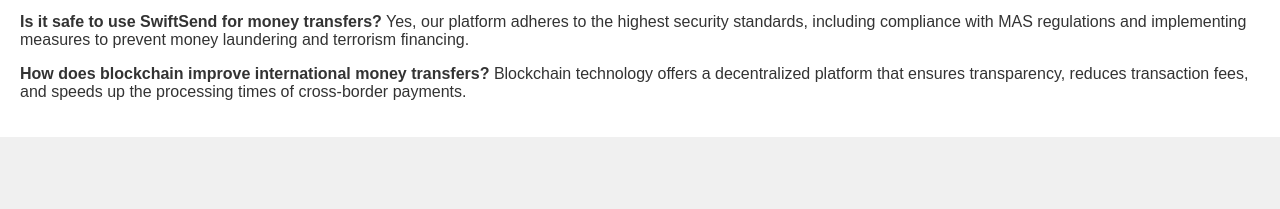
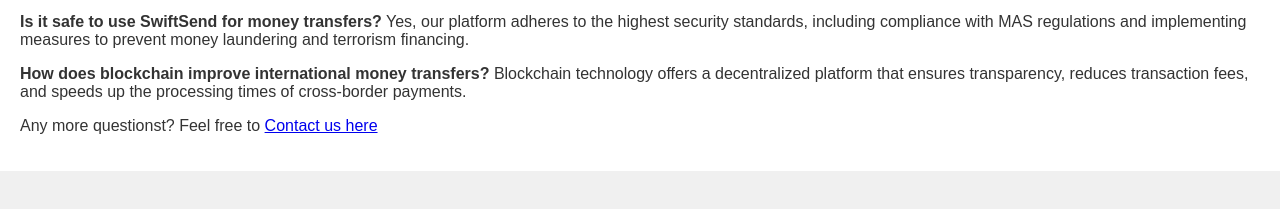
Before and after one commit to OsmanWu/GA-codes, a website: page faq.html in a window 1280 px wide. Shown: the part 273-482 px from the top of the page. Drawn offline with Linux system fonts and the light colour scheme.

Commit message:
Commit 6

```diff
--- a/faq.html
+++ b/faq.html
@@ -22,6 +22,7 @@
         <p><strong>How long does a transaction take?</strong> Transactions typically complete in a matter of minutes, depending on the blockchain network’s activity and the specifics of the transaction.</p>
         <p><strong>Is it safe to use SwiftSend for money transfers?</strong> Yes, our platform adheres to the highest security standards, including compliance with MAS regulations and implementing measures to prevent money laundering and terrorism financing.</p>
         <p><strong>How does blockchain improve international money transfers?</strong> Blockchain technology offers a decentralized platform that ensures transparency, reduces transaction fees, and speeds up the processing times of cross-border payments.</p>
+        <p>Any more questionst? Feel free to <a href="contact.html">Contact us here</a></p>
     </div>
 </body>
 </html>
```
